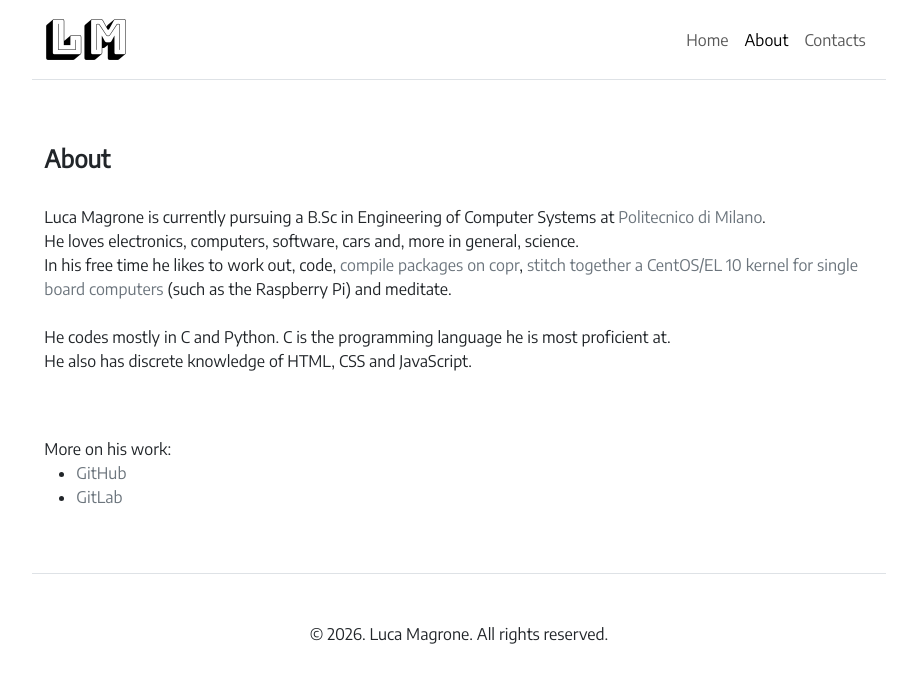
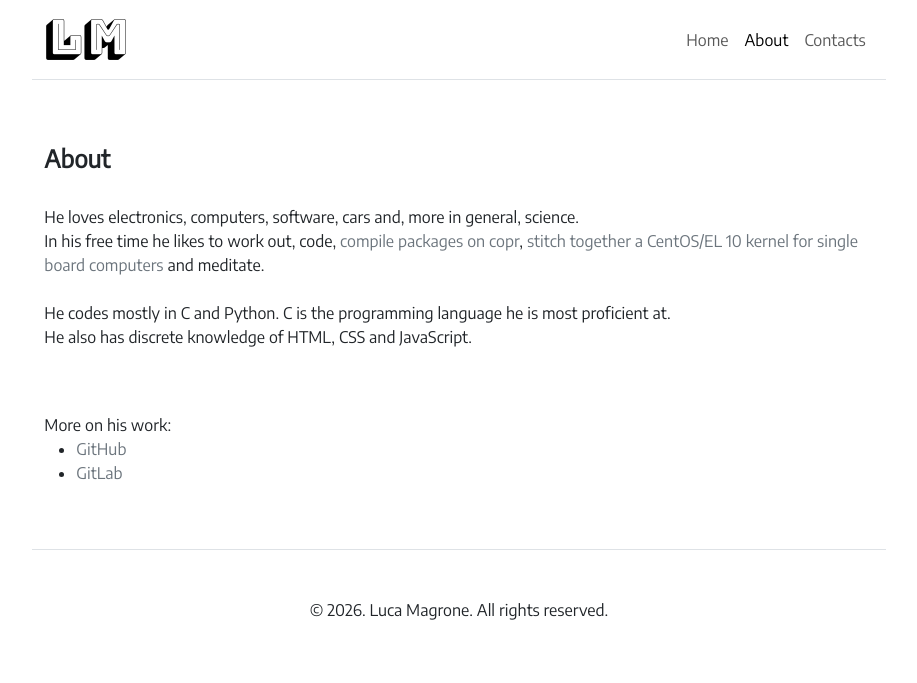
Before and after one commit to Leuca/Leuca.github.io, a Jekyll site: the page built from about.html, in a window 1280 px wide. Shown: the top 683 px of the page, without its empty margins (181-1098 px from the left). Built offline with Jekyll 4.4.1, drawn with Linux system fonts in a browser that asks for light colours.

Commit message:
About: refresh the first paragraph
Signed-off-by: Luca Magrone <luca@magrone.cc>

```diff
--- a/about.html
+++ b/about.html
@@ -5,11 +5,9 @@
 ---
 <h4><strong>About</strong></h4>
             <br>
-            Luca Magrone is currently pursuing a B.Sc in Engineering of Computer Systems at <a href="https://www.polimi.it/en" class="link-secondary">Politecnico di Milano</a>.
-            <br>
             He loves electronics, computers, software, cars and, more in general, science.
             <br>
-            In his free time he likes to work out, code, <a href="https://copr.fedorainfracloud.org/coprs/lucamagrone/" class="link-secondary">compile packages on copr</a>, <a href="https://gitlab.com/Leuca/centos-stream-10/-/tree/rpi64?ref_type=heads" class="link-secondary">stitch together a CentOS/EL 10 kernel for single board computers</a> (such as the Raspberry Pi) and meditate.
+            In his free time he likes to work out, code, <a href="https://copr.fedorainfracloud.org/coprs/lucamagrone/" class="link-secondary">compile packages on copr</a>, <a href="https://gitlab.com/Leuca/centos-stream-10/-/tree/rpi64?ref_type=heads" class="link-secondary">stitch together a CentOS/EL 10 kernel for single board computers</a> and meditate.
             <br>
             <br>
             He codes mostly in C and Python. C is the programming language he is most proficient at.
```
